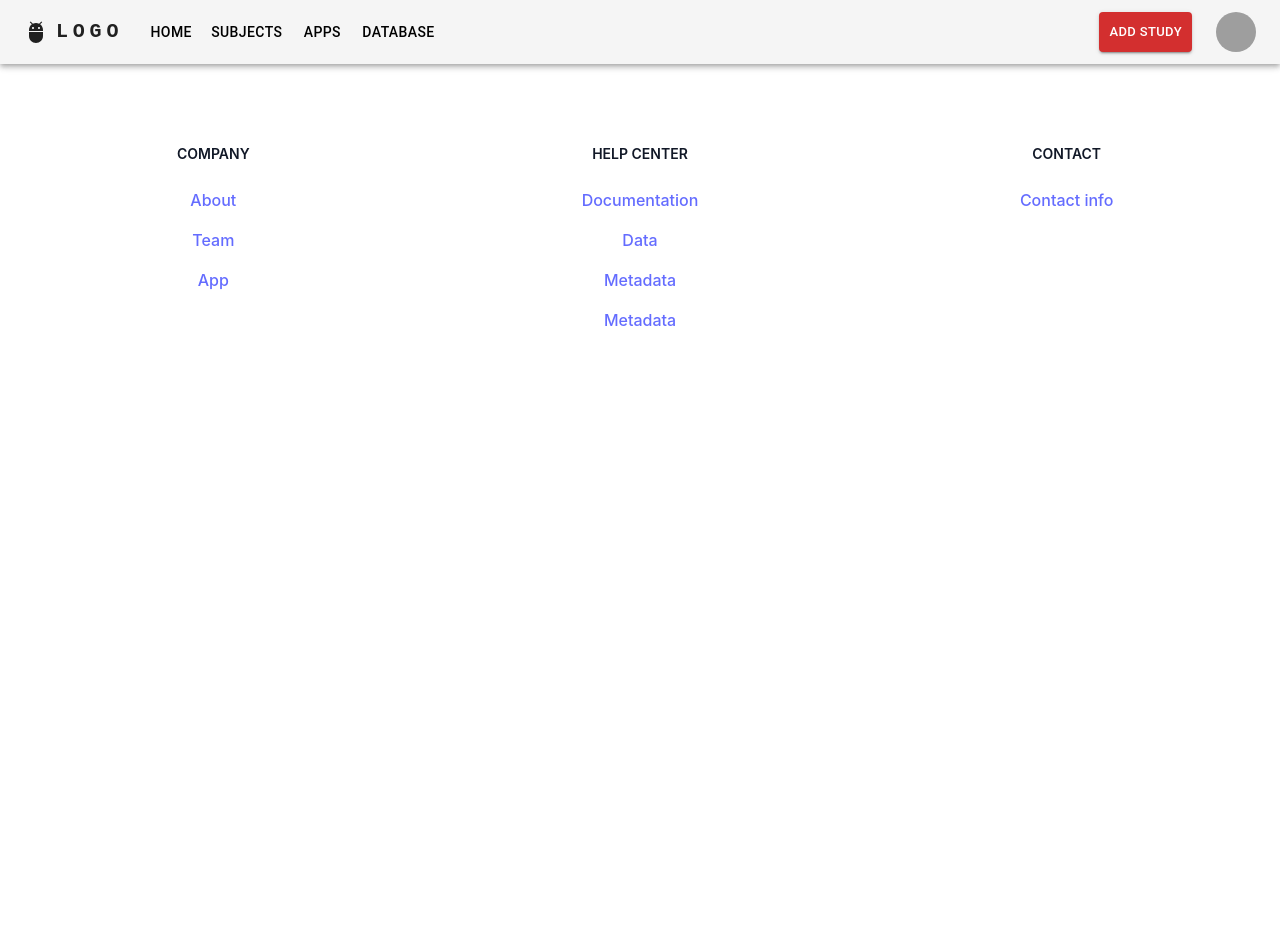
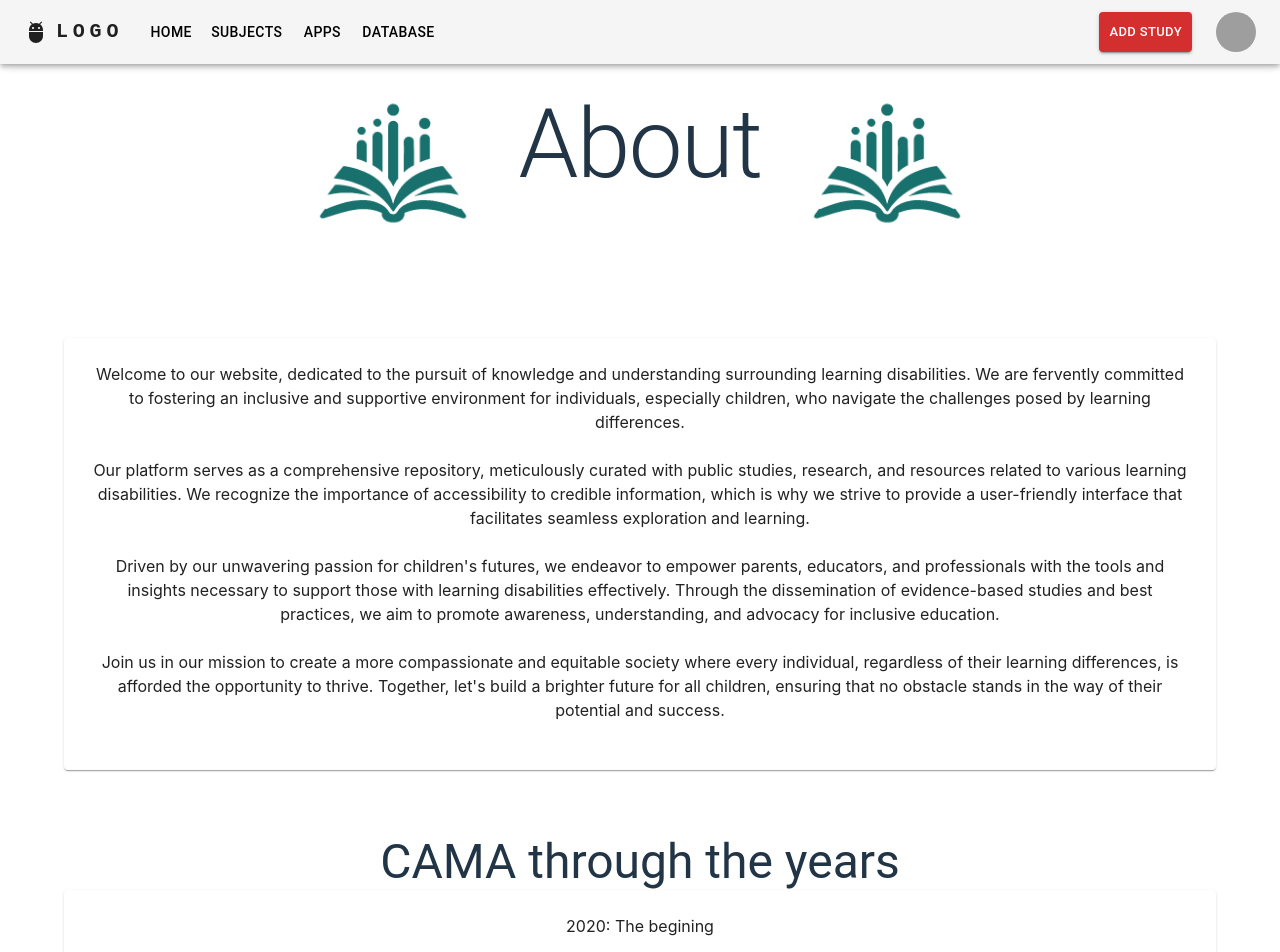
Before and after one commit to Mask1nen/2024-TDDD96-CAMA-BachelorsProject, a React (Vite) app in the folder cama_frontend/: page /About in a window 1280 px wide. Shown: the top 952 px of the page. Before the commit the page ends 800 px from the top, so only its background shows below. Built offline with nearby package versions, Linux system fonts and the light colour scheme; grey boxes are pictures that could not be loaded.

Commit message:
543 feat: Added About Page, with dummy text. Known bug, more text whon move footer donw. Mey interfear

```diff
--- a/cama_frontend/src/App.tsx
+++ b/cama_frontend/src/App.tsx
@@ -5,6 +5,7 @@ import  Navbar from './components/Navbar.tsx';
 import HomePage from './pages/Home/HomePage';
 import Footer from './components/Footer.tsx';
 import Profile from './pages/Profile/Profile';
+import AboutPage from './pages/About/AboutPage.tsx';
 
 import { createTheme } from '@mui/material/styles';
 import { Box, Container } from '@mui/material';
@@ -41,6 +42,7 @@ const theme = createTheme({
           <Route path="/Home" element={<HomePage />} />
           <Route path="/Subjects" element={<HomePage />} />
           <Route path="/Profile" element={<Profile />} />
+          <Route path="/About" element={<AboutPage />} />
       </Routes>
       </Container>
       <Footer /></ThemeProvider>
--- a/cama_frontend/src/components/Footer.tsx
+++ b/cama_frontend/src/components/Footer.tsx
@@ -1,5 +1,5 @@
 import React from 'react';
-
+import {Link} from "react-router-dom";
 
 function Footer() {
 
@@ -13,7 +13,7 @@ function Footer() {
             <h2 className="mb-6 text-sm font-semibold text-gray-900 uppercase dark:text-white">Company</h2>
             <ul className="text-gray-500 dark:text-gray-400 font-medium">
                 <li className="mb-4">
-                    <a href="#" className=" hover:underline">About</a>
+                    <Link to="About" className=" hover:underline">About</Link>
                 </li>
                 <li className="mb-4">
                     <a href="#" className="hover:underline">Team</a>
--- /dev/null
+++ b/cama_frontend/src/pages/About/AboutPage.tsx
@@ -0,0 +1,58 @@
+{/*This file conatins the code responible for controlling the content and cunction of the about page*/}
+
+import React from "react";
+import {Grid, Paper, Box, Typography} from "@mui/material";
+import CAMA_test_icon from "../../assets/images/CAMA_test_icon.png";
+
+
+import '@mui/material';
+
+const AboutPage: React.FC = () => {
+	return (
+        <Box>
+            {/*Creats a centered title wich the icon on both sides*/}
+            <Box display="flex"  justifyContent="center"  alignItems="center">
+                <Box display="flex" sx={{justifyContent:"flex-start"}}>
+                    <img src={CAMA_test_icon} alt="Description of the image" width="250" height="250" style={{ top: '-50px', position: 'relative' }}/>
+                    <Typography variant="h1"> About</Typography>
+                    <img src={CAMA_test_icon} alt="Description of the image" width="250" height="250" style={{ top: '-50px', position: 'relative' }}/>
+                </Box>
+            </Box>
+
+
+        {/*Creats the two blocks for about text and a timeline report, with headline for the timeline*/}
+        <Grid container rowSpacing={8}>
+            <Grid item >
+                <Paper sx={{p:3, height:'100%'}}>
+                <p>Welcome to our website, dedicated to the pursuit of knowledge and understanding surrounding
+                    learning disabilities.  We are fervently committed to fostering an inclusive and supportive environment for individuals, especially children,
+                    who navigate the challenges posed by learning differences. </p> <br />
+                <p> Our platform serves as a comprehensive repository, meticulously curated with public
+                    studies, research, and resources related to various learning disabilities. We recognize the importance of accessibility to credible information,
+                    which is why we strive to provide a user-friendly interface that facilitates seamless exploration and learning. </p> <br />
+                <p> Driven by our unwavering passion for
+                    children's futures, we endeavor to empower parents, educators, and professionals with the tools and insights necessary to support those with learning
+                    disabilities effectively. Through the dissemination of evidence-based studies and best practices, we aim to promote awareness, understanding, and advocacy
+                    for inclusive education. </p> <br />
+                <p> Join us in our mission to create a more compassionate and equitable society where every individual,
+                    regardless of their learning differences, is afforded the opportunity to thrive. Together, let's build a brighter future for all children,
+                    ensuring that no obstacle stands in the way of their potential and success. </p> <br />
+                </Paper>
+            </Grid>
+
+            <Grid item xs={12} >
+                <Typography variant="h3"> CAMA through the years </Typography>
+                <Paper sx={{p:3, height:'70%'}}>
+                <p>2020: The begining </p> <br />
+                <p>2022: Cool stuff </p> <br />
+                <p>2024: This website </p> <br />
+                </Paper>
+            </Grid>
+
+        </Grid>
+
+        </Box>
+		);
+	};
+
+	export default AboutPage;
```
Also changed, not shown: cama_frontend/src/assets/images/CAMA_test_icon.png (added).
